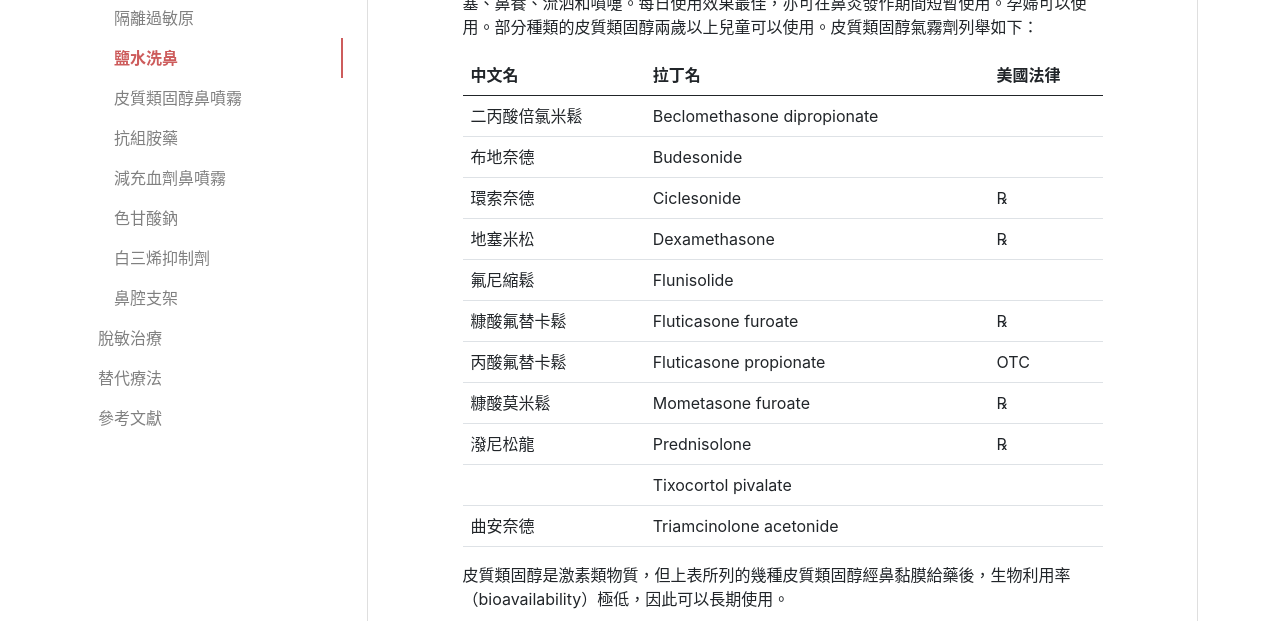
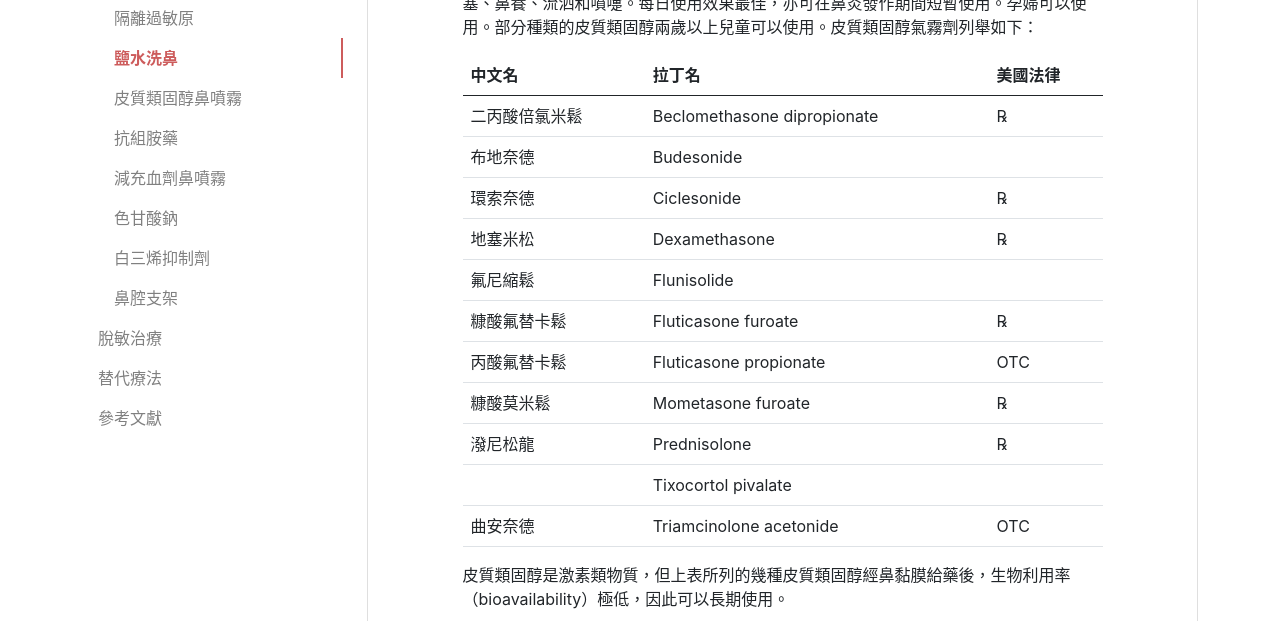
Before and after one commit to dancju/dancju.github.io, a Jekyll site: the page built from _posts/2016-11-05-allergic-rhinitis.md, in a window 1280 px wide and 900 px high, scrolled down 1908 px. Shown: the part 154-775 px from the top of the window. Built offline with Jekyll 4.4.1, drawn with Linux system fonts in a browser that asks for light colours; nearby versions of some CDN libraries.

Commit message:
minor update

```diff
--- a/_includes/nav.html
+++ b/_includes/nav.html
@@ -4,8 +4,8 @@
       Zhou's Chaos</a>
     <p class="card-text">yet another weblog</p>
   </div>
-  <ul class="list-group list-group-flush">
+  <div class="list-group list-group-flush">
     <a class="list-group-item {% if page.url == '/about.html' %}active{% endif %}" href="/about">about</a>
     <a class="list-group-item {% if page.url == '/archive/' %}active{% endif %}" href="/archive">archive</a>
-  </ul>
+  </div>
 </div>
--- a/_posts/2016-11-05-allergic-rhinitis.md
+++ b/_posts/2016-11-05-allergic-rhinitis.md
@@ -85,7 +85,7 @@ title: 過敏性鼻炎患者生存指南
 {:.table}
 | 中文名         | 拉丁名                      | 美國法律 |
 | -              | -                           | -        |
-| 二丙酸倍氯米鬆 | Beclomethasone dipropionate |          |
+| 二丙酸倍氯米鬆 | Beclomethasone dipropionate | ℞        |
 | 布地奈德       | Budesonide                  |          |
 | 環索奈德       | Ciclesonide                 | ℞        |
 | 地塞米松       | Dexamethasone               | ℞        |
@@ -95,7 +95,7 @@ title: 過敏性鼻炎患者生存指南
 | 糠酸莫米鬆     | Mometasone furoate          | ℞        |
 | 潑尼松龍       | Prednisolone                | ℞        |
 |                | Tixocortol pivalate         |          |
-| 曲安奈德       | Triamcinolone acetonide     |          |
+| 曲安奈德       | Triamcinolone acetonide     | OTC      |
 
 皮質類固醇是激素類物質，但上表所列的幾種皮質類固醇經鼻黏膜給藥後，生物利用率（bioavailability）極低，因此可以長期使用。
 
```
Also changed, not shown: index.html (+11 -1 lines).
